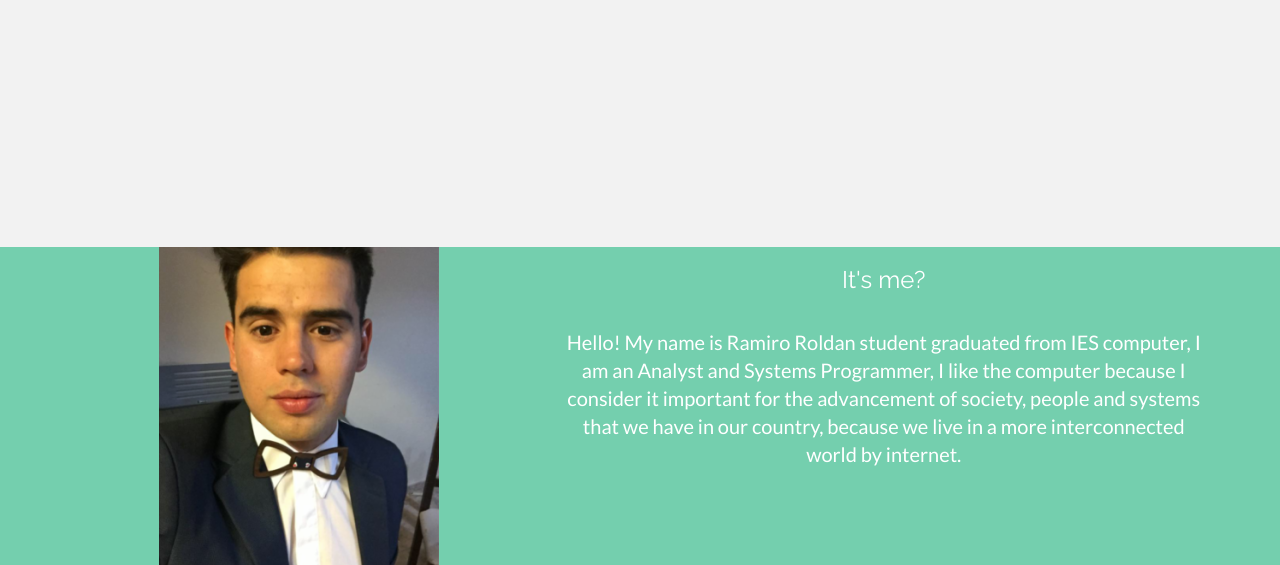
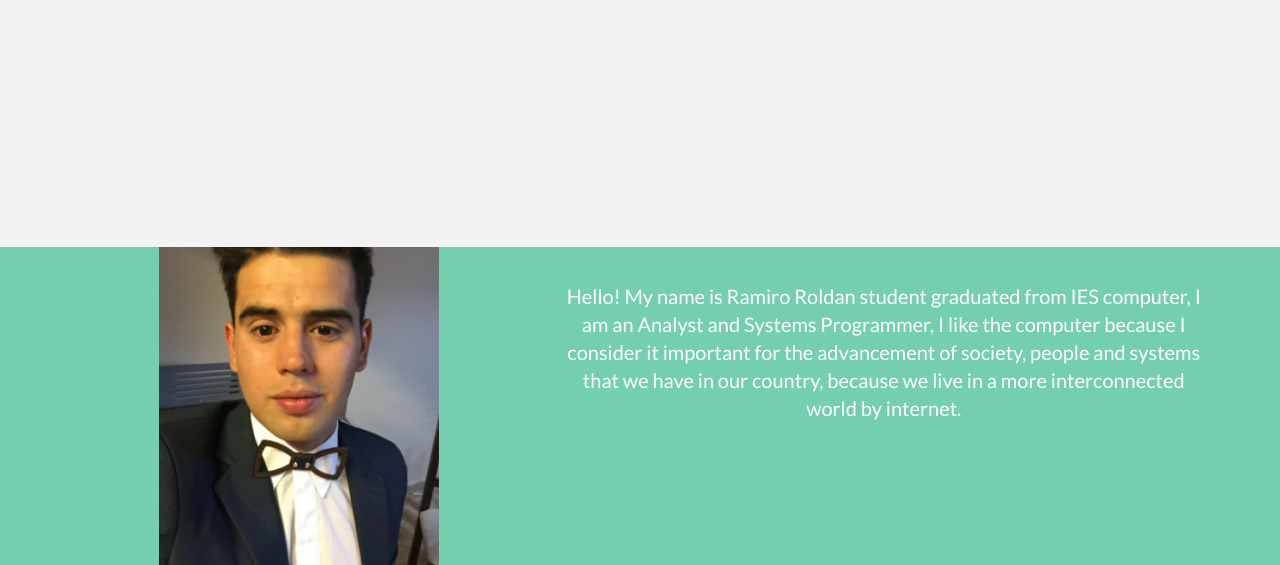
Before and after one commit to ramrol92/portafolio, a plain HTML site: page index.html in a window 1280 px wide. Shown: the part 535-1100 px from the top of the page. Drawn offline with nearby package versions, Linux system fonts and the light colour scheme.

Commit message:
Correcciones en Palabras

```diff
--- a/index.html
+++ b/index.html
@@ -69,7 +69,7 @@
 				</div>
 
 				<div class="col-lg-7 centered">
-					<h3>It's me?</h3>
+					<h3></h3>
 					<p>Hello! My name is Ramiro Roldan student graduated from IES computer, I am an Analyst and Systems Programmer, I like the computer because I consider it important for the advancement of society, people and systems that we have in our country,
 because we live in a more interconnected world by internet.</p>
 				</div>
```
